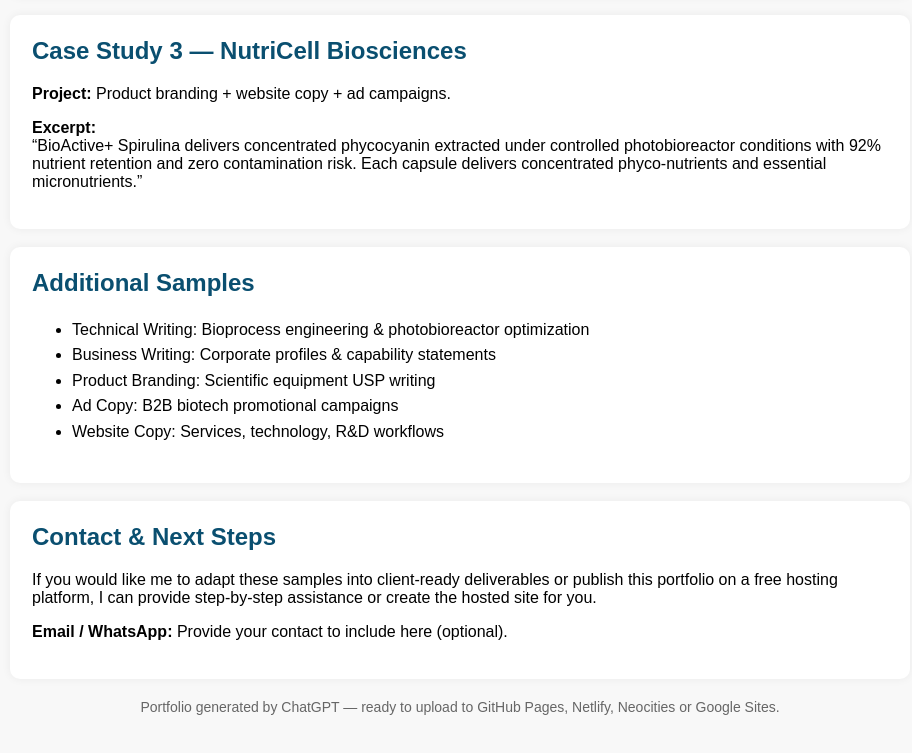
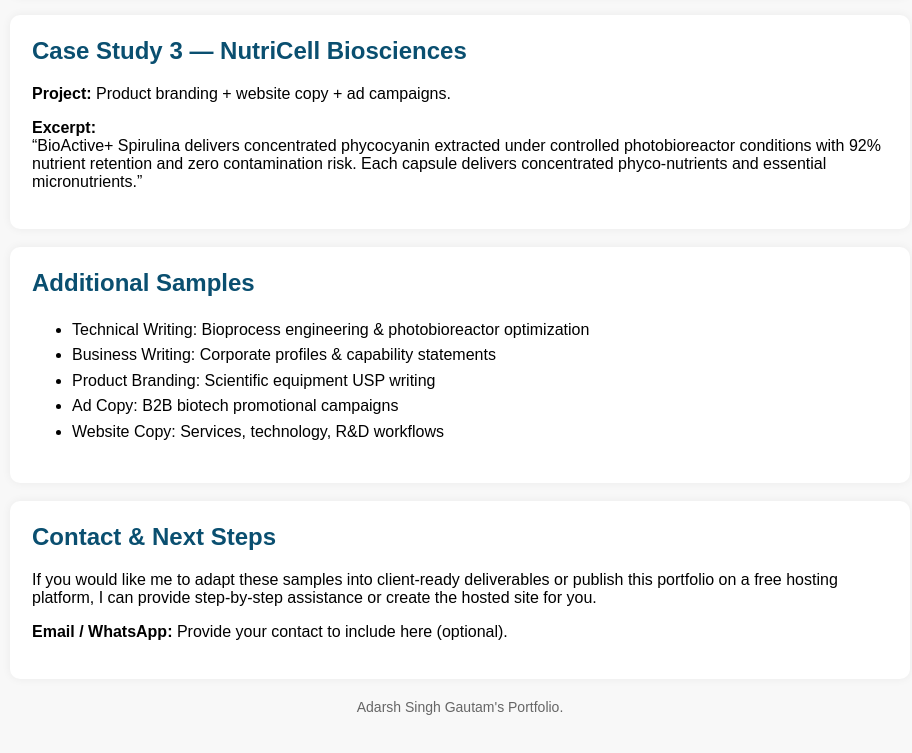
Before and after one commit to adarshsnghhashcodejr-lgtm/Portfolio-Branding, a plain HTML site: page index.html in a window 1280 px wide. Shown: the part 716-1469 px from the top of the page, without its empty margins (180-1092 px from the left). Drawn offline with Linux system fonts and the light colour scheme.

Commit message:
Update index.html

```diff
--- a/index.html
+++ b/index.html
@@ -65,7 +65,7 @@
 </div>
 
 <div class="footer">
-<p>Portfolio generated by ChatGPT — ready to upload to GitHub Pages, Netlify, Neocities or Google Sites.</p>
+<p>Adarsh Singh Gautam's Portfolio.</p>
 </div>
 
 </div>
```
